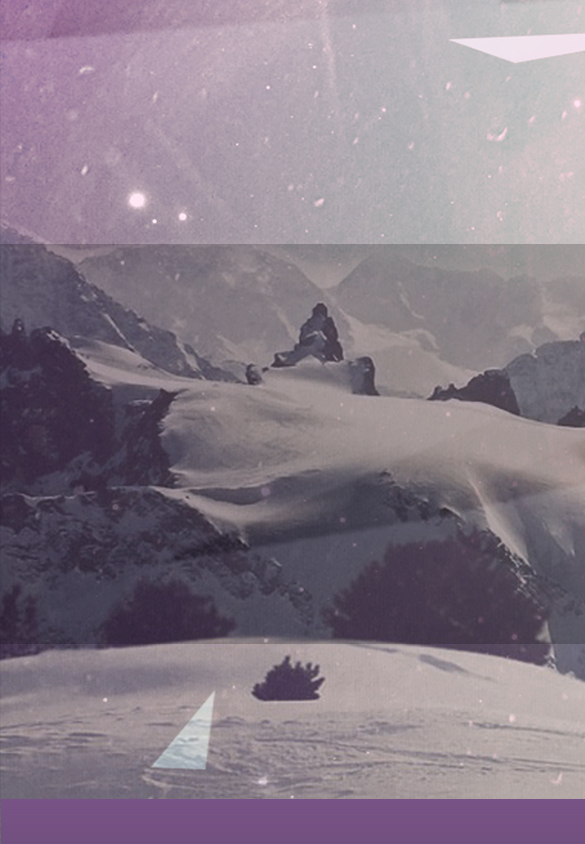
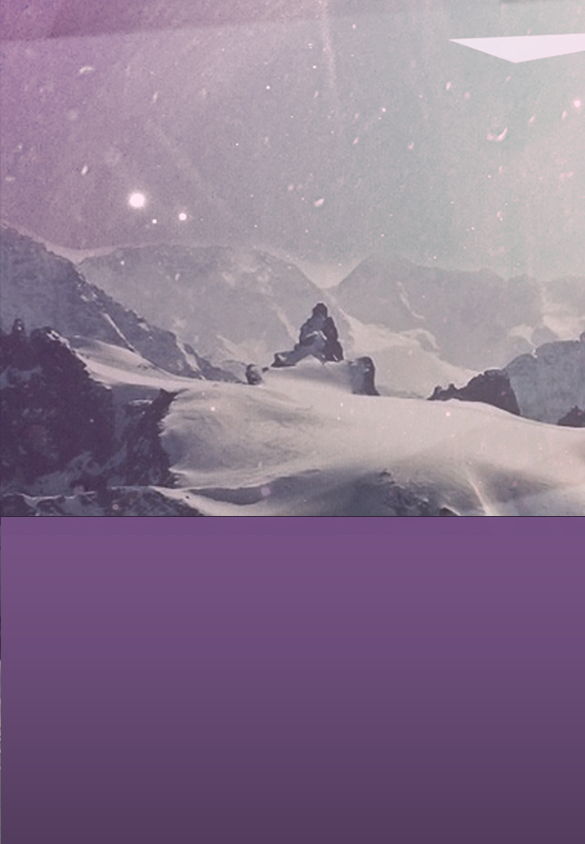
Before and after one commit to amazayev/amazayev_html_7-8, a plain HTML site: page index.html in a window 390 px wide. Shown: the top 844 px of the page, 585 px wide, since content can reach past the window. Drawn offline with Linux system fonts and the light colour scheme.

Commit message:
adoptive design correction

```diff
--- a/css/320 header.css
+++ b/css/320 header.css
@@ -1,9 +1,10 @@
-@media screen and (max-device-width: 479px){
+
+@media screen and (min-width:320px) and (max-width:479px){
 
   body{
    background-image: url(../img/background_320.jpg);
    background-repeat: no-repeat;
-   width: 2396px;
+   width: 480px;
    display: flex;
    flex-direction: row;
    justify-content: center;
--- a/css/480 header.css
+++ b/css/480 header.css
@@ -1,9 +1,9 @@
-@media screen and (max-device-width: 767px){
+@media screen and (min-width: 479px) and (max-width: 767px){
 
   body{
    background-image: url(../img/background_480.jpg);
    background-repeat: no-repeat;
-   width: 2396px;
+   width: 768px;
    display: flex;
    flex-direction: row;
    justify-content: center;
--- a/css/768 header.css
+++ b/css/768 header.css
@@ -1,10 +1,9 @@
-
-@media screen and (max-device-width: 959px){
+@media screen and (min-width:767px) and (max-width:959px){
 
   body{
    background-image: url(../img/background_768.jpg);
    background-repeat: no-repeat;
-   width: 2396px;
+   width: 960px;
    display: flex;
    flex-direction: row;
    justify-content: center;
--- a/css/960 header.css
+++ b/css/960 header.css
@@ -1,10 +1,9 @@
-
-@media screen and (min-device-width: 960px){
+@media screen and (min-width:959px){
 
     body{
      background-image: url(../img/background_960.jpg);
      background-repeat: no-repeat;
-     width: 2396px;
+     width: 1920px;
      display: flex;
      flex-direction: column;
      justify-content: center;
--- a/index.html
+++ b/index.html
@@ -2,6 +2,7 @@
 <html>
   <head>
     <meta charset="utf-8">
+    <meta name="viewport" content="width=device-width, initial-scale=1">
     <title>Pingbuller</title>
     <link rel="stylesheet" href="css/background.css">
     <link rel="stylesheet" href="css/content.css">
```
